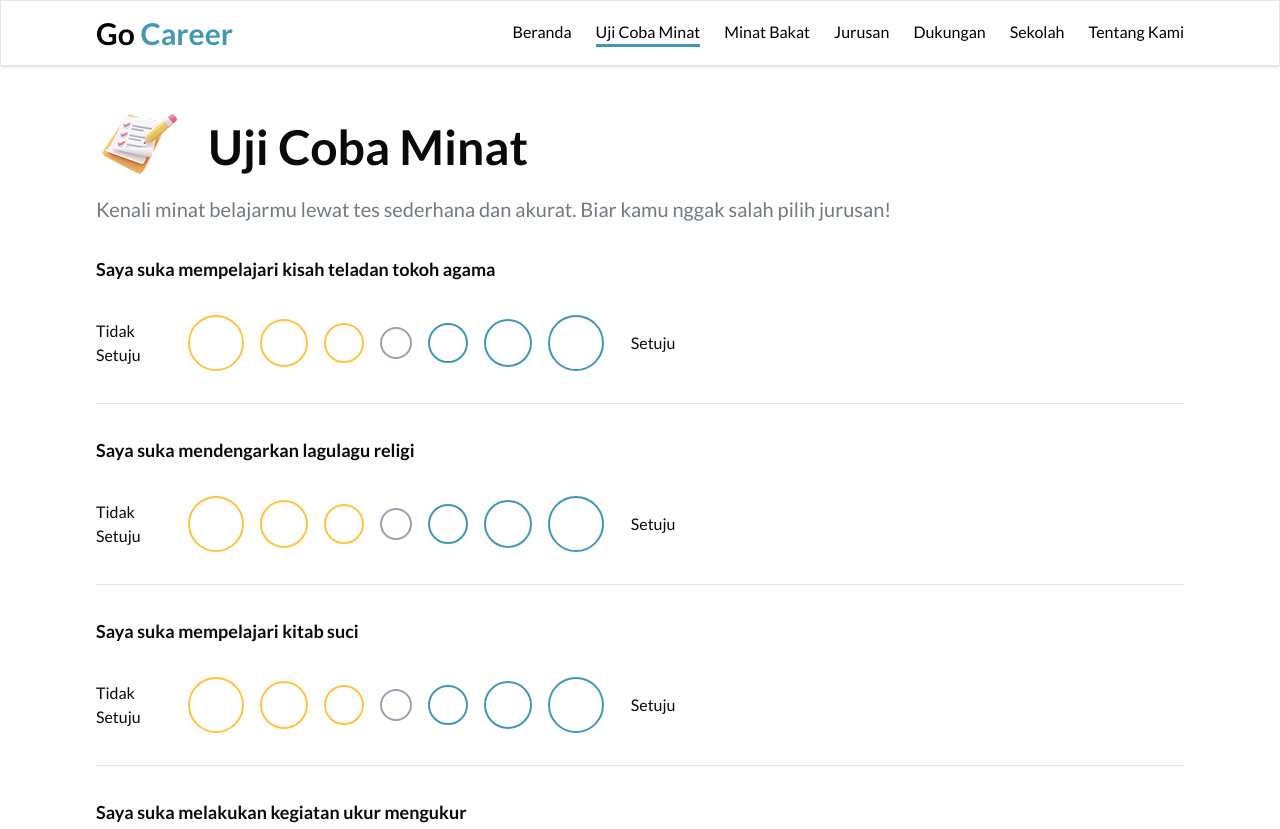
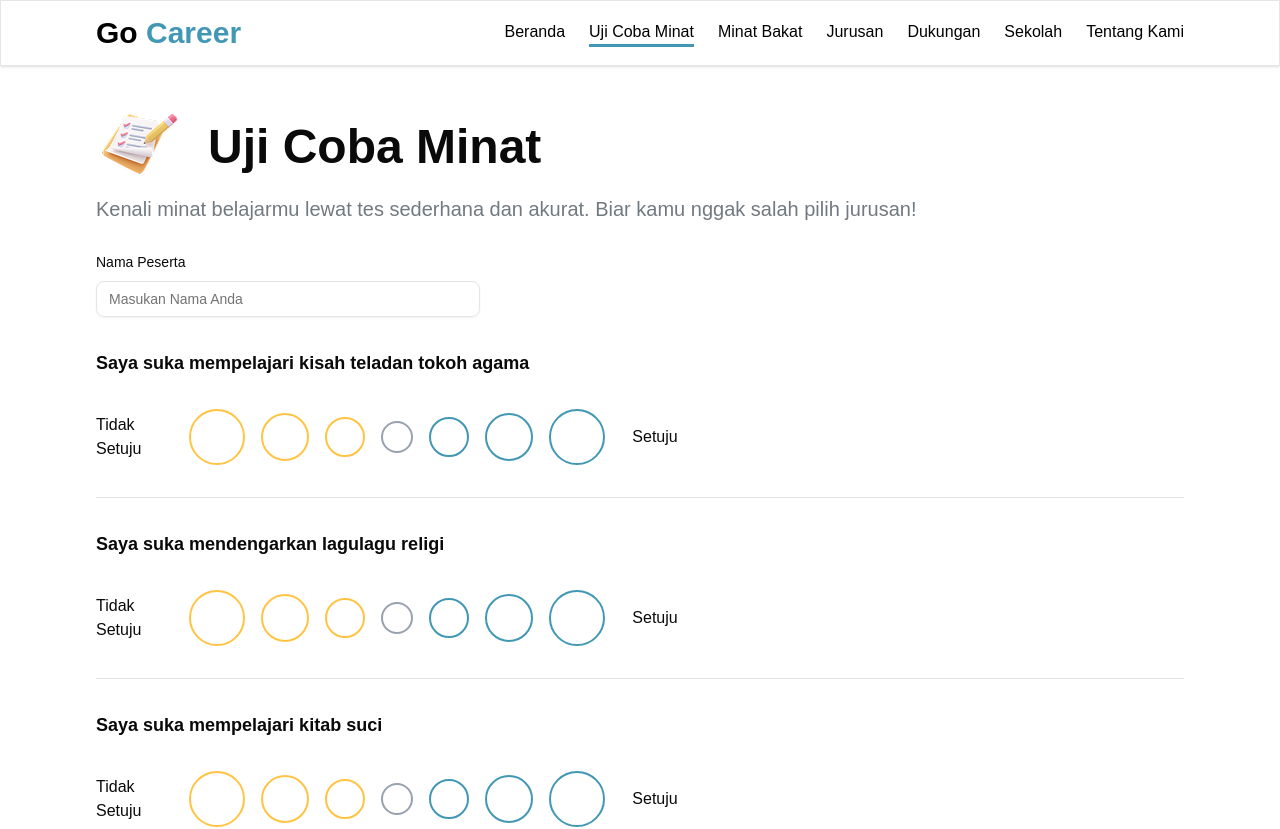
Before and after one commit to DanielRickyA/gocareer_frontend, a React (Vite) app: page /uji-coba-minat in a window 1280 px wide. Shown: the top 829 px of the page. Built offline with nearby package versions, Linux system fonts and the light colour scheme.

Commit message:
TEs Minat  + Sonner

```diff
--- a/package.json
+++ b/package.json
@@ -23,9 +23,11 @@
     "class-variance-authority": "^0.7.1",
     "clsx": "^2.1.1",
     "lucide-react": "^0.525.0",
+    "next-themes": "^0.4.6",
     "react": "^19.1.0",
     "react-dom": "^19.1.0",
     "react-router-dom": "^7.6.3",
+    "sonner": "^2.0.7",
     "tailwind-merge": "^3.3.1",
     "tailwindcss": "^4.1.11",
     "vite": "^5.4.19"
--- a/src/App.tsx
+++ b/src/App.tsx
@@ -10,6 +10,7 @@ import Sekolah from "./page/Sekolah";
 import JurusanList from "./page/jurusan/JurusanList";
 import SubJurusanList from "./page/jurusan/SubJurusanList";
 import TentangKami from "./page/TentangKami";
+import { Toaster } from "sonner";
 
 function App() {
   return (
@@ -33,6 +34,13 @@ function App() {
           </Route>
         </Routes>
       </Router>
+      <Toaster
+        // position="top-center"
+        toastOptions={{
+          style: { fontFamily: "DM+Sans, sans-serif" },
+        }}
+        richColors
+      />
     </>
   );
 }
--- a/src/components/Nav.tsx
+++ b/src/components/Nav.tsx
@@ -44,7 +44,7 @@ function Nav() {
         }
         `}
     >
-      <div className="container mx-auto flex h-16 max-w-6xl items-center justify-between px-4 md:px-8">
+      <div className="container mx-auto flex h-16 max-w-6xl items-center justify-between px-4 md:px-8 ">
         <Link to="/home" className="flex items-center gap-2">
           <p className="font-bold text-3xl">
             Go <span className="text-primary">Career</span>
--- /dev/null
+++ b/src/components/ui/sonner.tsx
@@ -0,0 +1,23 @@
+import { useTheme } from "next-themes"
+import { Toaster as Sonner, ToasterProps } from "sonner"
+
+const Toaster = ({ ...props }: ToasterProps) => {
+  const { theme = "system" } = useTheme()
+
+  return (
+    <Sonner
+      theme={theme as ToasterProps["theme"]}
+      className="toaster group"
+      style={
+        {
+          "--normal-bg": "var(--popover)",
+          "--normal-text": "var(--popover-foreground)",
+          "--normal-border": "var(--border)",
+        } as React.CSSProperties
+      }
+      {...props}
+    />
+  )
+}
+
+export { Toaster }
--- a/src/index.css
+++ b/src/index.css
@@ -2,7 +2,7 @@
 @import "tw-animate-css";
 
 body {
-  font-family: "Lato", sans-serif;
+  font-family: "DM+Sans", sans-serif;
 }
 
 @keyframes bounce-smooth {
--- a/src/page/TesMinat.tsx
+++ b/src/page/TesMinat.tsx
@@ -1,5 +1,8 @@
+import { Input } from "@/components/ui/input";
+import { Label } from "@/components/ui/label";
 import { Separator } from "@/components/ui/separator";
 import { useState } from "react";
+import { toast } from "sonner";
 
 const tesMinatList = [
   "Saya suka mempelajari kisah teladan tokoh agama",
@@ -21,8 +24,9 @@ const tesMinatList = [
 
 function TesMinat() {
   const [page, setPage] = useState(0);
+  const [answers, setAnswers] = useState<{ [key: number]: number }>({});
+  const [name, setName] = useState<string>("");
   const perPage = 5;
-  const [answers, setAnswers] = useState<{ [key: number]: number }>({});
 
   const startIndex = page * perPage;
   const currentQuestions = tesMinatList.slice(startIndex, startIndex + perPage);
@@ -43,11 +47,34 @@ function TesMinat() {
   const handleNext = () => {
     if (isAllAnswered) {
       setPage((prev) => prev + 1);
+
+      setTimeout(() => {
+        const element = document.getElementById("Soal");
+        if (element) {
+          const y = element.getBoundingClientRect().top + window.scrollY - 80; // 80 = tinggi navbar
+          window.scrollTo({ top: y, behavior: "smooth" });
+        }
+      }, 100);
     }
   };
 
   const handleBack = () => {
     setPage((prev) => prev - 1);
+  };
+
+  const handleSubmit = () => {
+    if (name == "") {
+      toast.error("Nama Perserta Belum diisi!");
+      setTimeout(() => {
+        const element = document.getElementById("nama");
+        if (element) {
+          const y = element.getBoundingClientRect().top + window.scrollY - 80; // 80 = tinggi navbar
+          window.scrollTo({ top: y, behavior: "smooth" });
+        }
+      }, 100);
+    } else {
+      toast.success("Data Berhasi disubmit");
+    }
   };
   return (
     <div className="relative">
@@ -62,7 +89,17 @@ function TesMinat() {
           Kenali minat belajarmu lewat tes sederhana dan akurat. Biar kamu nggak
           salah pilih jurusan!
         </p>
-        <div className="mt-8">
+        <div className="mt-8 grid w-full max-w-sm items-center gap-3" id="nama">
+          <Label htmlFor="nama">Nama Peserta</Label>
+          <Input
+            type="text"
+            id="nama"
+            placeholder="Masukan Nama Anda"
+            value={name}
+            onChange={(e) => setName(e.target.value)}
+          />
+        </div>
+        <div className="mt-8" id="Soal">
           {currentQuestions.map((soal, index) => {
             const globalIndex = startIndex + index;
             return (
@@ -107,11 +144,11 @@ function TesMinat() {
                               }
 
                               return (
-                                <label
+                                <Label
                                   key={num}
                                   className="flex flex-col items-center cursor-pointer"
                                 >
-                                  <input
+                                  <Input
                                     type="radio"
                                     name={`soal-${globalIndex}`}
                                     value={num}
@@ -125,7 +162,7 @@ function TesMinat() {
                                   <div
                                     className={`rounded-full border-2 ${sizeClass} ${borderColor} ${checkedColor} transition`}
                                   />
-                                </label>
+                                </Label>
                               );
                             })}
                           </div>
@@ -166,7 +203,7 @@ function TesMinat() {
             {page === totalPages - 1 ? (
               // Kalau sudah halaman terakhir
               <button
-                onClick={() => alert("Selesai! Terima kasih sudah mengisi.")}
+                onClick={handleSubmit}
                 disabled={!isAllAnswered}
                 className={`px-4 py-2 rounded-full ${
                   !isAllAnswered
```
Also changed, not shown: 1 other file (tests, documents, lock files or other folders).
